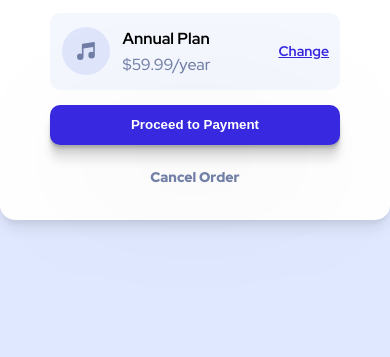
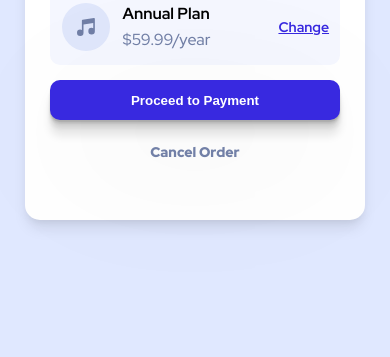
Before and after one commit to wholetomy/Order-Summary, a plain HTML site: page docs/index.html in a window 390 px wide. Shown: the part 487-844 px from the top of the page. Drawn offline with Linux system fonts and the light colour scheme.

Commit message:
sixth commit

```diff
--- a/docs/style.css
+++ b/docs/style.css
@@ -157,3 +157,18 @@ body {
     transition: .5s;
     color: var(--dark-blue-blue);
 }
+
+@media (max-width: 500px)
+{
+    .container {
+        width: 340px;
+    }
+
+    .container-other {
+        margin-top: 15px;
+        margin-left: 25px;
+        margin-right: 25px;
+        margin-bottom: 30px;
+    }
+
+}
```
